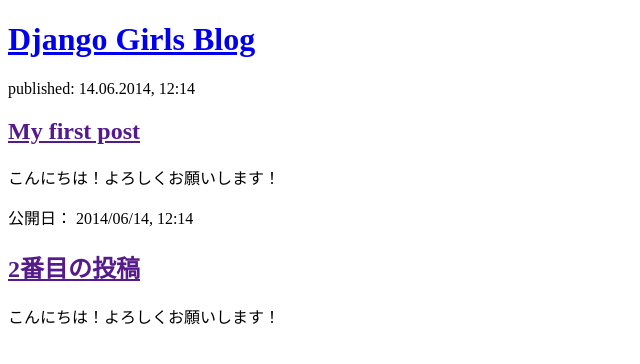
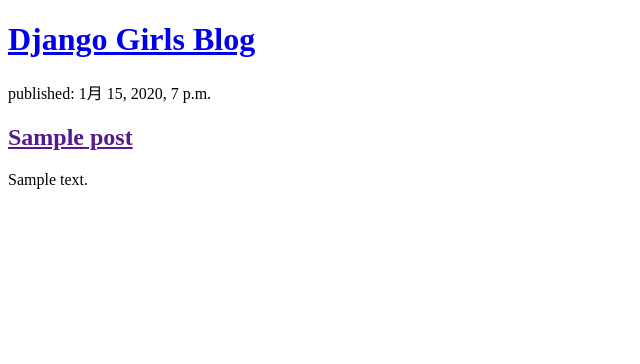
Before and after one commit to kinoco313/my-first-blog, a Django app: page / in a window 1280 px wide. Shown: the top 364 px of the page, without its empty margins (0-640 px from the left). Run offline with Django 3.2, Linux system fonts and the light colour scheme; tables that the repository leaves empty hold one stand-in row (values such as "Sample post").

Commit message:
Modified templates to display posts from database.

```diff
--- a/blog/models.py
+++ b/blog/models.py
@@ -11,7 +11,7 @@
     published_date = models.DateTimeField(blank=True, null=True)
 
     def publish(self):
-        self.published_date = timezone.now
+        self.published_date = timezone.now()
         self.save()
 
     def __str__(self):
--- a/blog/templates/blog/post_list.html
+++ b/blog/templates/blog/post_list.html
@@ -10,16 +10,12 @@
         <h1><a href="/">Django Girls Blog</a></h1>
     </div>
 
-    <div>
-        <p>published: 14.06.2014, 12:14</p>
-        <h2><a href="">My first post</a></h2>
-        <p>こんにちは！よろしくお願いします！</p>
-    </div>
-
-    <div>
-        <p>公開日： 2014/06/14, 12:14</p>
-        <h2><a href="">2番目の投稿</a></h2>
-        <p>こんにちは！よろしくお願いします！</p>
-    </div>
+    {% for post in posts %}
+        <div>
+            <p>published: {{ post.published_date }}</p>
+            <h2><a href="">{{ post.title }}</a></h2>
+            <p>{{ post.text|linebreaksbr  }}</p>
+        </div>
+    {% endfor %}
 </body>
 </html>
--- a/blog/views.py
+++ b/blog/views.py
@@ -1,5 +1,10 @@
 from django.shortcuts import render
+from .models import Post
+from django.utils import timezone
 
 # Create your views here.
 def post_list(request):
-    return render(request, 'blog/post_list.html', {})
+
+    # 公開日で並び替え
+    posts = Post.objects.filter(published_date__lte = timezone.now()).order_by('published_date')
+    return render(request, 'blog/post_list.html', {'posts': posts})
```
